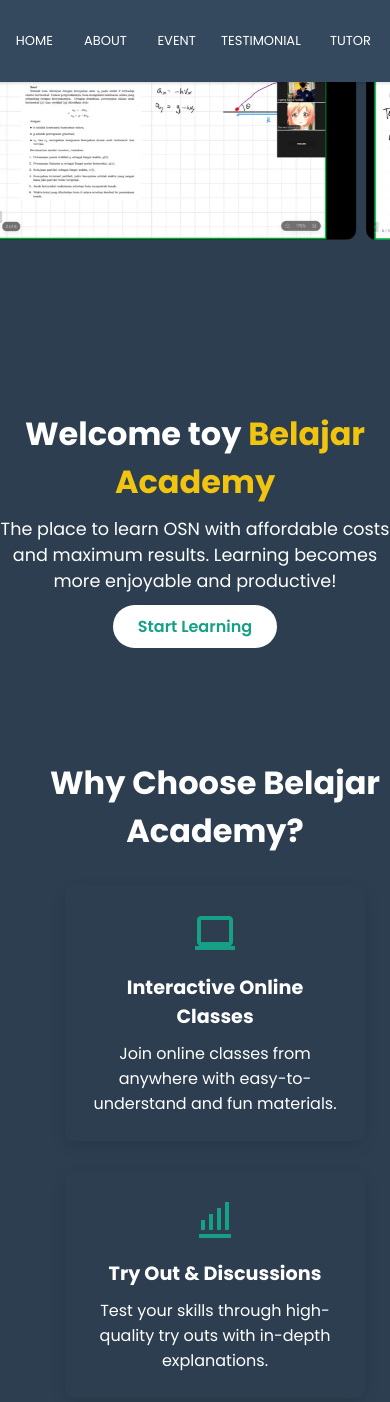
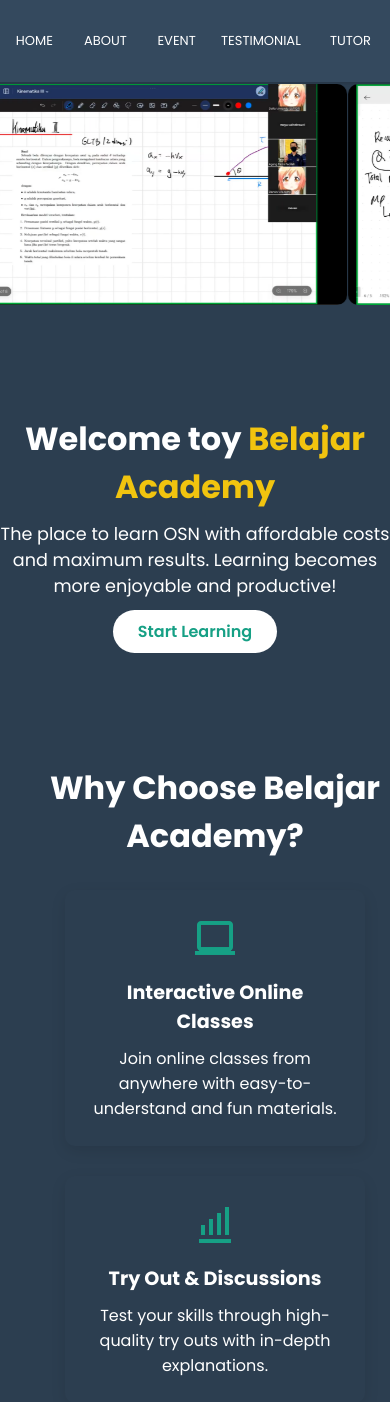
Before and after one commit to BelajarAcademy/belajaracademy, a PHP site: page / in a window 390 px wide; the page is wider, and only the part inside the window is pictured. Shown: the top 1402 px of that part. Run offline with PHP 8.4, Linux system fonts and the light colour scheme; some libraries are stand-ins or nearby versions.

Commit message:
Update style.css

```diff
--- a/style.css
+++ b/style.css
@@ -14,6 +14,7 @@
     flex-direction: column;
     justify-content: flex-start;
     align-items: center;
+    overflow-x: hidden;
     min-height: 100vh;
 }
 
@@ -32,7 +33,7 @@
     position: fixed;
     top: 0;
     justify-content: center;
-    width: 70vh;
+    width: 50%;
     height: 50px;
     background: #34495e;
     border-radius: 8px;
@@ -115,7 +116,7 @@
 /* Carousel Styling */
 .carousel {
     width: 100%;
-    margin-top: 20px; /* Tambahkan jarak antara navbar dan carousel */
+    margin-top: 10vh; /* Tambahkan jarak antara navbar dan carousel */
     overflow: hidden;
 }
 
@@ -137,8 +138,9 @@
     height: auto;
     object-fit:fill;
     border-radius: 10px;
-    margin-right: 10px;
+    margin-right: 1px;
     transition: transform 0.5s ease;
+    margin-bottom: 0;
 }
 
 /* Animasi Carousel */
@@ -164,7 +166,6 @@
 
 /* Hero Section */
 .hero {
-    margin-top: 60px;
     padding: 110px 20px 60px;
     text-align: center;
     color: white;
@@ -556,7 +557,9 @@
     .hero-content h1 {
         font-size: 2rem;
     }
-
+    .carousel {
+        margin-top: 10vh;
+    }
     .feature-grid {
         flex-direction: column;
         align-items: center;
@@ -575,7 +578,7 @@
     nav .nav-links {
         flex-wrap: wrap;
         justify-content: center;
-        gap: 10px;
+        gap: 5px;
     }
 
     nav a {
```
